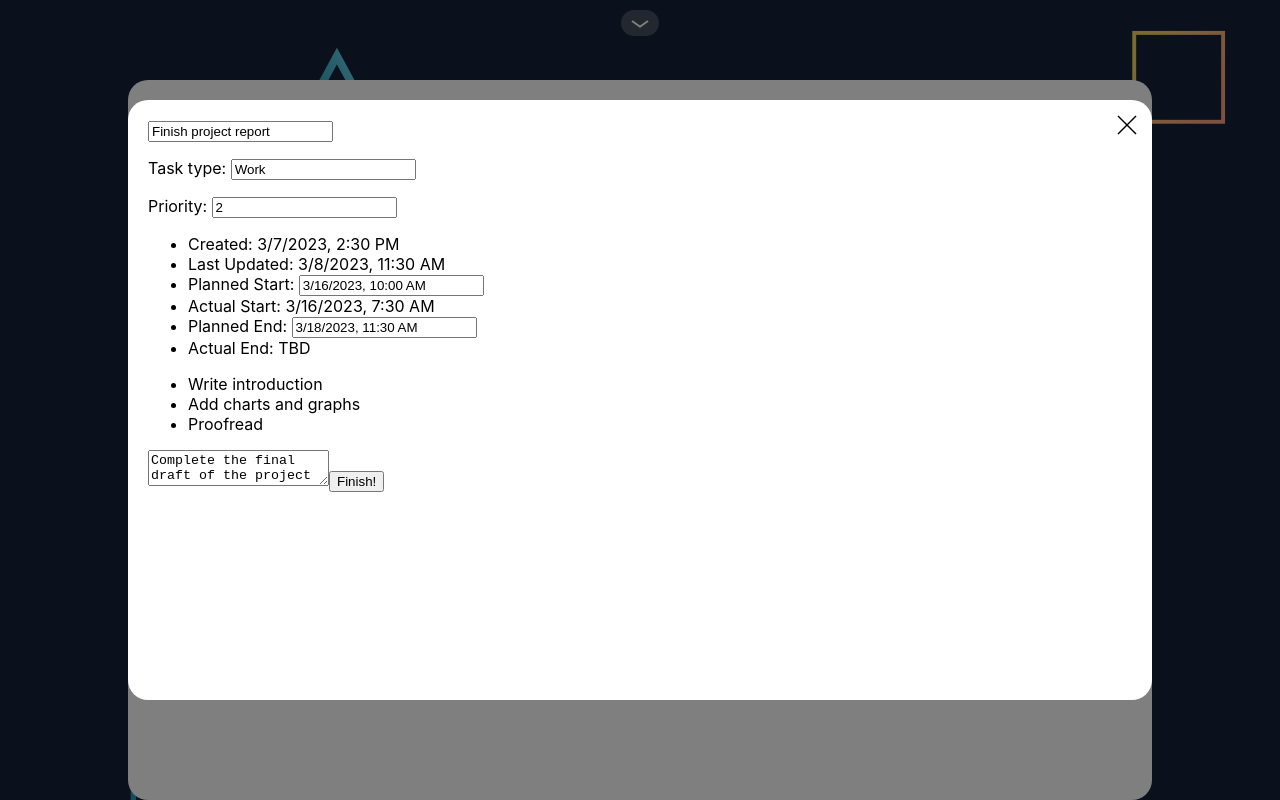
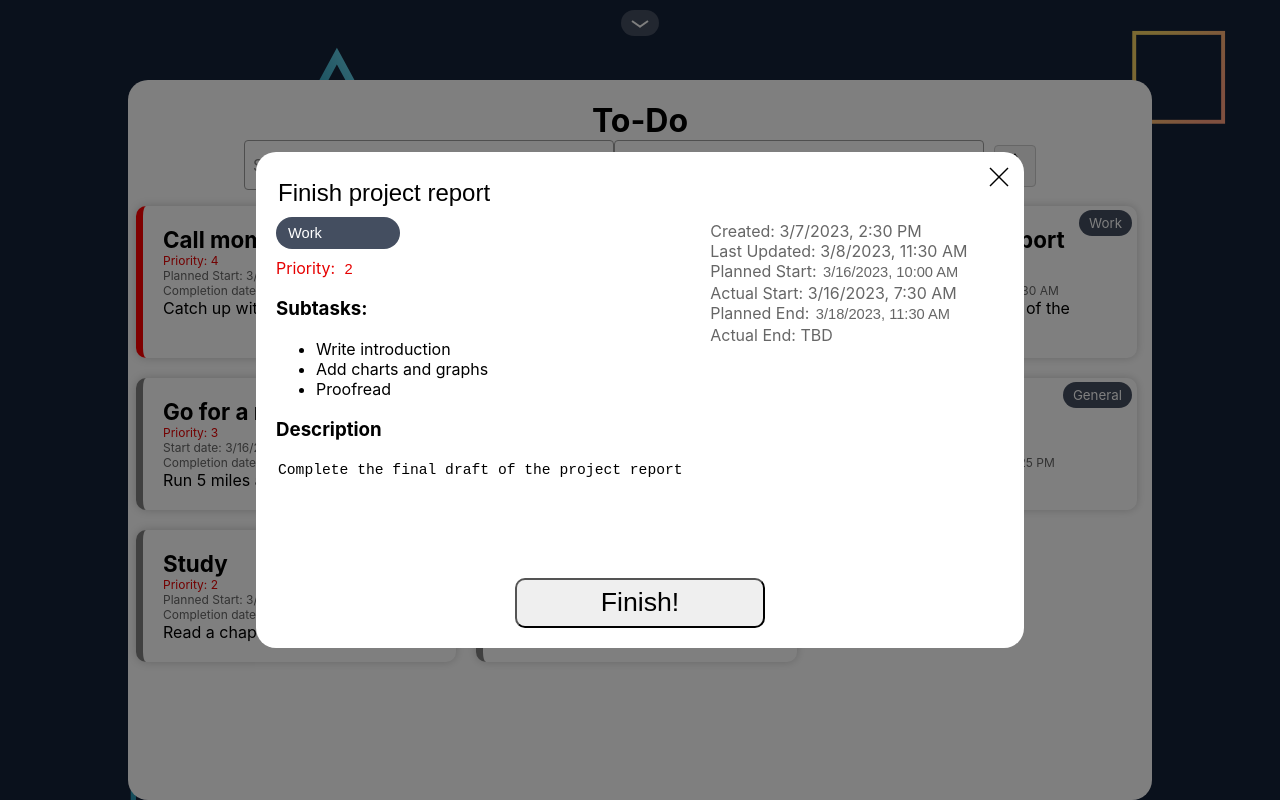
Before and after one commit to DanielGRasmussen/todo-fullstack, a React (Create React App) app: page / in a window 1280 px wide. Both pictures are taken after a click on the item 976 px from the left and 282 px from the top of the page. Built offline with nearby package versions, Linux system fonts and the light colour scheme.

Commit message:
Added styling for the modal.

```diff
--- a/src/modal/Dates.tsx
+++ b/src/modal/Dates.tsx
@@ -1,3 +1,4 @@
+import "./css/Dates.css";
 import { formatDate } from "../utils";
 import React from "react";
 
--- a/src/modal/Modal.tsx
+++ b/src/modal/Modal.tsx
@@ -29,6 +29,12 @@ function Modal(isOpen: boolean, setIsOpen, todo) {
 		setChange(!change);
 	}
 
+	function overlayClicked(event) {
+		if (event.target.id === "modal-overlay") {
+			toggleModal();
+		}
+	}
+
 	function changeStatus(new_status: string) {
 		if (new_status === "in-progress") {
 			todo.actualStartDate = new Date().toISOString();
@@ -51,7 +57,7 @@ function Modal(isOpen: boolean, setIsOpen, todo) {
 
 	if (isOpen) {
 		return (
-			<div id="modal-overlay">
+			<div id="modal-overlay" onClick={overlayClicked}>
 				<div id="modal">
 					<input
 						type="text"
@@ -61,9 +67,13 @@ function Modal(isOpen: boolean, setIsOpen, todo) {
 						}}
 						className="title"
 					/>
-					{/* Make look like h2 */}
-					<p>
-						Task type:{" "}
+					<img
+						src={process.env.PUBLIC_URL + "/assets/close_x.svg"}
+						alt="Close modal"
+						onClick={toggleModal}
+						id="close-modal"
+					/>
+					<p className="type">
 						<input
 							type="text"
 							defaultValue={todo.type}
@@ -72,8 +82,7 @@ function Modal(isOpen: boolean, setIsOpen, todo) {
 							}}
 						/>
 					</p>
-					{/* No clue where this should go */}
-					<p>
+					<p className="priority">
 						Priority:{" "}
 						<input
 							type="text"
@@ -84,31 +93,29 @@ function Modal(isOpen: boolean, setIsOpen, todo) {
 						/>
 					</p>
 					{Dates(todo, dataChange)}
-					{/* No clue where this should go and it is nowhere near done */}
+					{/* Nowhere near done */}
+					<h3>Subtasks:</h3>
 					<ul>
 						{todo.subTasks.map((subtask) =>
 							Subtask(subtask, dataChange)
 						)}
 					</ul>
+					<h3>Description</h3>
 					<textarea
 						defaultValue={todo.description}
 						onBlur={(event) => {
 							dataChange(event.target.value, "description");
 						}}
+						id="description"
 					></textarea>
 					<button
 						onClick={() => {
 							changeStatus(buttonTextOpts[todo.status][1]);
 						}}
+						id="progress"
 					>
 						{buttonTextOpts[todo.status][0]}
 					</button>
-					<img
-						src={process.env.PUBLIC_URL + "/assets/close_x.svg"}
-						alt="Close modal"
-						onClick={toggleModal}
-						id="close-modal"
-					/>
 				</div>
 			</div>
 		);
--- a/src/modal/css/Dates.css
+++ b/src/modal/css/Dates.css
@@ -0,0 +1,11 @@
+#modal #dates {
+    position: absolute;
+    top: 53px;
+    right: 10px;
+    list-style: none;
+    color: #666;
+}
+
+#modal #dates input {
+    color: #666;
+}
--- a/src/modal/css/Modal.css
+++ b/src/modal/css/Modal.css
@@ -12,10 +12,10 @@
 }
 
 #modal {
-    width: calc(80% - 40px);
-    min-width: 760px;
-    max-width: 1060px;
-    min-height: 70vh;
+    width: calc(60% - 40px);
+    min-width: 635px;
+    max-width: 785px;
+    height: fit-content;
     background-color: white;
     border-radius: 20px;
     padding: 20px;
@@ -29,3 +29,66 @@
     width: 30px;
     cursor: pointer;
 }
+
+#modal p,
+#modal li,
+#modal h3 {
+    cursor: default;
+}
+
+#modal input {
+    border: 0;
+    height: 20px;
+    font-size: 11pt;
+}
+
+#modal .title {
+    width: calc(100% - 40px);
+    height: 40px;
+    font-size: 18pt;
+}
+
+#modal .priority {
+    color: #e60000;
+    margin-top: -5px;
+}
+
+#modal .priority input {
+    width: 1ch;
+    padding: 0 5px;
+    color: #e60000;
+}
+
+#modal .type {
+    font-size: 10pt;
+    background: #444e60;
+    padding: 5px 10px;
+    border-radius: 50px;
+    color: white;
+    width: fit-content;
+    margin-top: 3px;
+}
+
+#modal .type input {
+    width: 100px;
+    background: #444e60;
+    color: white;
+}
+
+#modal #description {
+    width: calc(100% - 40px);
+    height: 100px;
+    border: 0;
+    resize: none;
+    font-size: 11pt;
+}
+
+#modal #progress {
+    width: 250px;
+    height: 50px;
+    font-size: 20pt;
+    border-radius: 10px;
+    cursor: pointer;
+    display: block;
+    margin: 10px auto 0 auto;
+}
```
